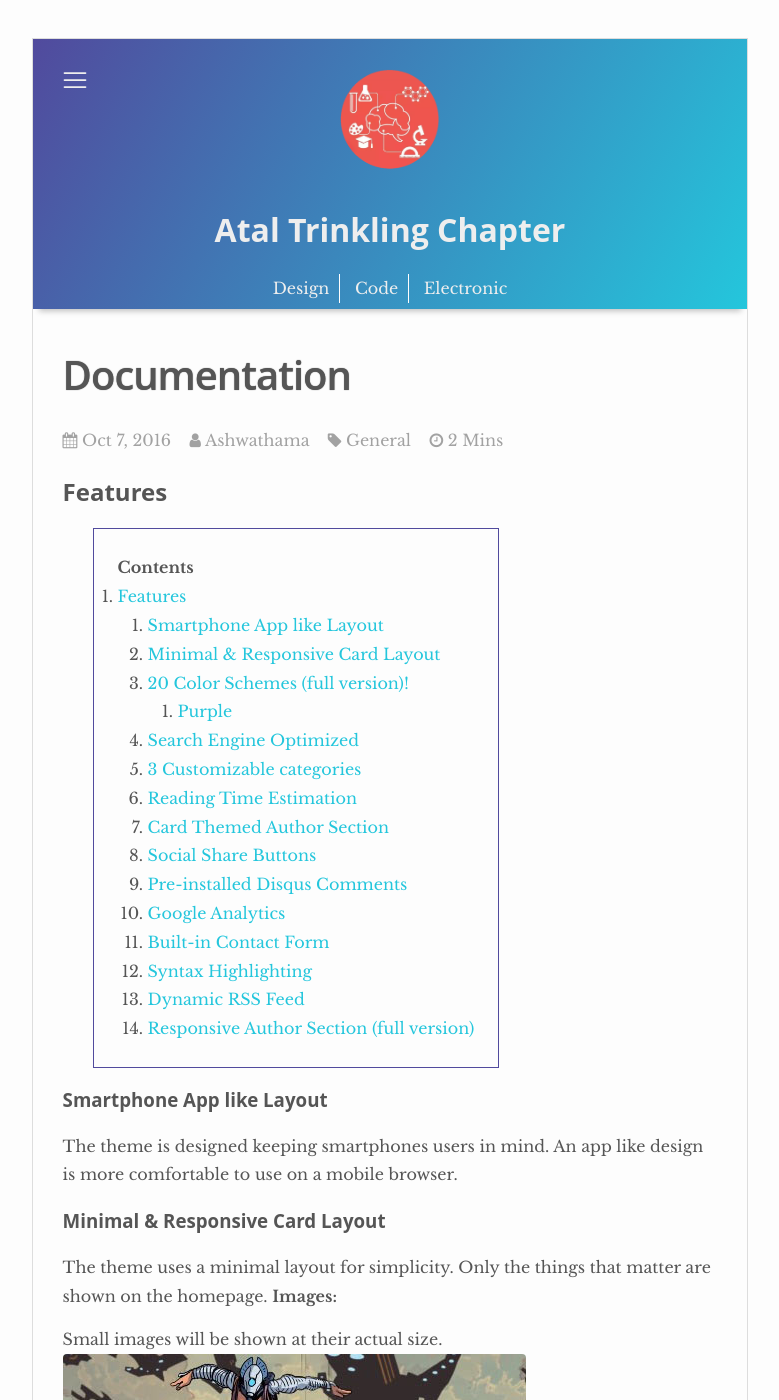
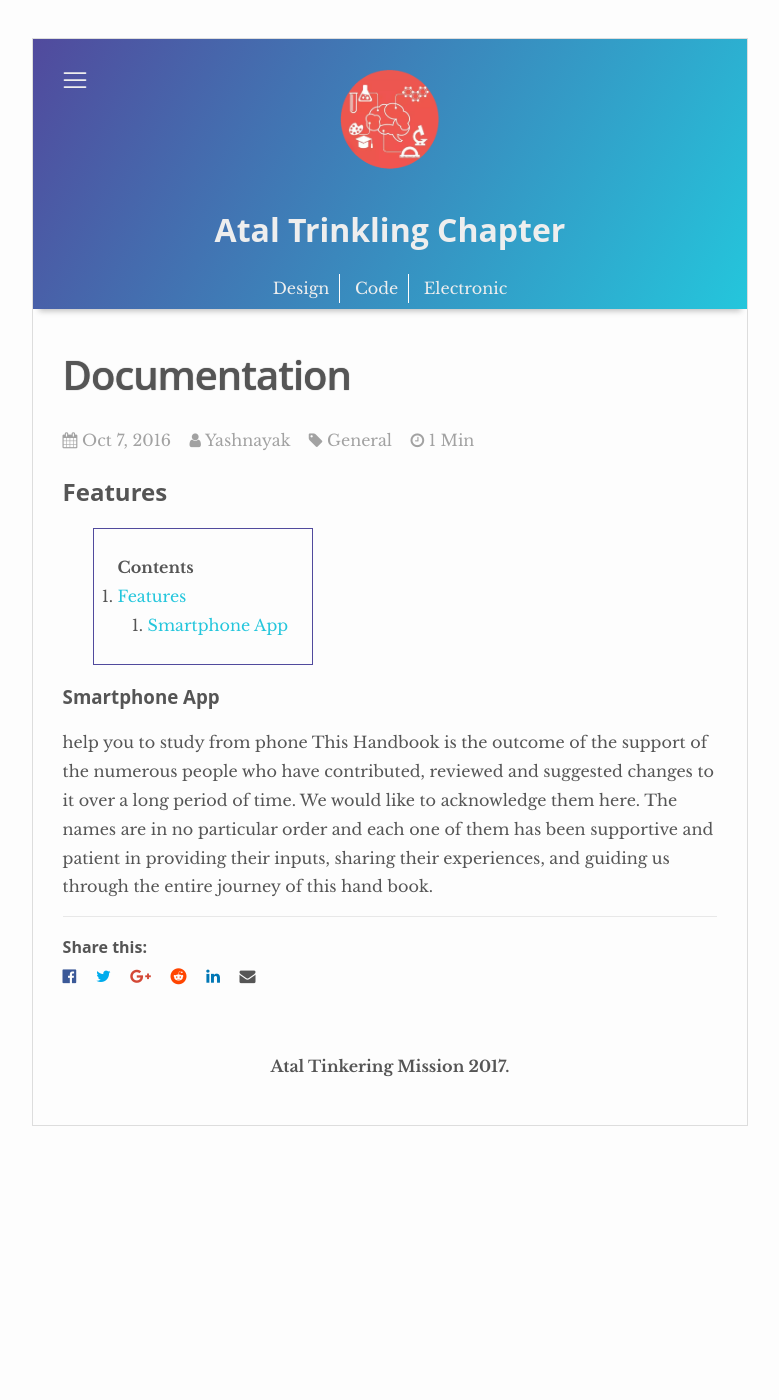
Before and after one commit to yugn27/atel, a Jekyll site: the page built from _posts/2016-10-07-documentation.md, in a window 1280 px wide and 1400 px high. Shown: the whole window, without its empty margins (250-1029 px from the left). Built offline with Jekyll 4.4.1, drawn with Linux system fonts in a browser that asks for light colours; nearby versions of some CDN libraries; some of the changed text lies outside the part shown.

Commit message:
Update 2016-10-07-documentation.md

```diff
--- a/_posts/2016-10-07-documentation.md
+++ b/_posts/2016-10-07-documentation.md
@@ -1,9 +1,9 @@
 ---
 layout: post
 title: Documentation
-description: Documentation will have all the features of the theme mentioned in sections. You can delete this after installation but it is good to keep it as unpublished so that only you can read it.
+description: Documentation will have all the features, so that only you can read it.
 categories: general
-author: ashwathama
+author: yashnayak
 ---
 
 ## Features
@@ -11,88 +11,12 @@ author: ashwathama
 * Do not remove this line (it will not be displayed)
 {:toc}
 
-### Smartphone App like Layout
-The theme is designed keeping smartphones users in mind. An app like design is more comfortable to use on a mobile browser.
-
-### Minimal & Responsive Card Layout
-The theme uses a minimal layout for simplicity. Only the things that matter are shown on the homepage.
-**Images:**
-
-Small images will be shown at their actual size.
-![small image]({{site.baseurl}}/images/ashwathama-1.jpg)
+### Smartphone App
+help you to study from phone
+This Handbook is the outcome of the support of the numerous people who have contributed, reviewed and suggested changes to it over a long period of time.
+We would like to acknowledge them here. The names are in no particular order and each one of them has been supportive and patient in providing their inputs, sharing their experiences, and guiding us through the entire journey of this hand book.
 
 
-Large images will always scale down and fit in the content container.
-![large image]({{site.baseurl}}/images/lost-1.jpg)
-
-**Videos:**
-
-Whenever you add a video, make sure you use the class ``video`` in the iframe or video container. You can also use the shortcode {% raw %}{: .video}{% endraw %} to make the video responsive.
-
-Consider this video for example. If you resize the window to a smaller viewport, the video resizes itself!
-
-<iframe width="854" height="480" src="https://www.youtube.com/embed/YE7VzlLtp-4" frameborder="0" allowfullscreen></iframe>
-{: .video}
-
-The code is here
-{% highlight html %}
-<iframe width="854" height="480" src="https://www.youtube.com/embed/YE7VzlLtp-4" frameborder="0" allowfullscreen></iframe>
-{% raw %}{: .video}{% endraw %}
-{% endhighlight %}
-
-Take a look at [example post]({{site.baseurl}}/example/){: target="blank"} to check responsive nature of other elements.
-
-### 20 Color Schemes (full version)!
-Customize the theme as you like by using color schemes!
-
-#### Purple
-
-![Purple jekyll theme]({{site.baseurl}}/images/Purple.png){: .shadow}
-
-Check [Color Schemes]({{site.baseurl}}/color-schemes/){: target="_blank"} for more.
-
-
-### Search Engine Optimized
-The theme is optimized for search engines by default.
-
-### 3 Customizable categories
-By default, the theme has 3 categories.
-
-1. Design
-2. Code
-3. Life
-
-You can always change these to your liking or add extra categories by making little changes in the code. Support and directions will be provided upon buying full version.
-
-### Reading Time Estimation
-Posts will show an average time required to read the content.
-
-
-### Card Themed Author Section
-The theme features a card layout theme for author section. It also has social follow buttons.
-
-### Social Share Buttons
-Social sharing is kept after every post by default. The code uses only Liquid coding, no js.
-
-### Pre-installed Disqus Comments
-Disqus is pre-installed in the theme. You can sign up with Disqus and change the short-name in _config.yml file or leave it blank to not show any comment section. By default, it is left blank.
-
-### Google Analytics
-Google analytics is also included in the theme. Just insert UA code in the configuration file. If left blank, the code will not run.
-
-### Built-in Contact Form
-In the [contact]({{site.baseurl}}/contact/){: target="_blank"} page, a contact form is included by default. You can make it work by changing the simpleform-token which can be obtained for free from https://getsimpleform.com/
-
-### Syntax Highlighting
-Syntax highlighting is done by rouge. Check [example post]({{site.baseurl}}/example/){: target="_blank"}.
-
-### Dynamic RSS Feed
-RSS feed is generated dynamically as and when you add posts and pages.
-
-### Responsive Author Section (full version)
-A beatiful, responsive, card layout author section.
-
-Check out [full version]({{site.full-url}}){: target="_blank"}
 
 <style>.shadow{
     box-shadow: 2px 2px 5px #aaa;
```
